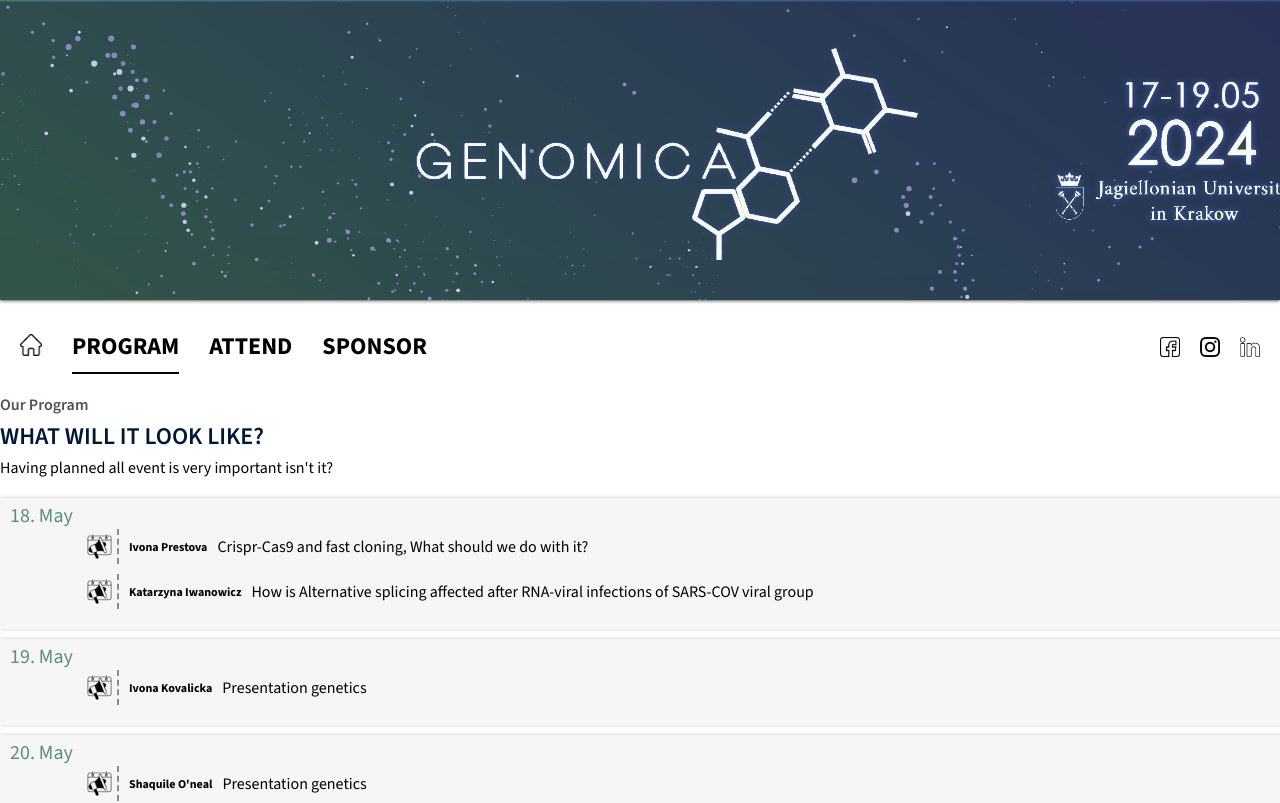
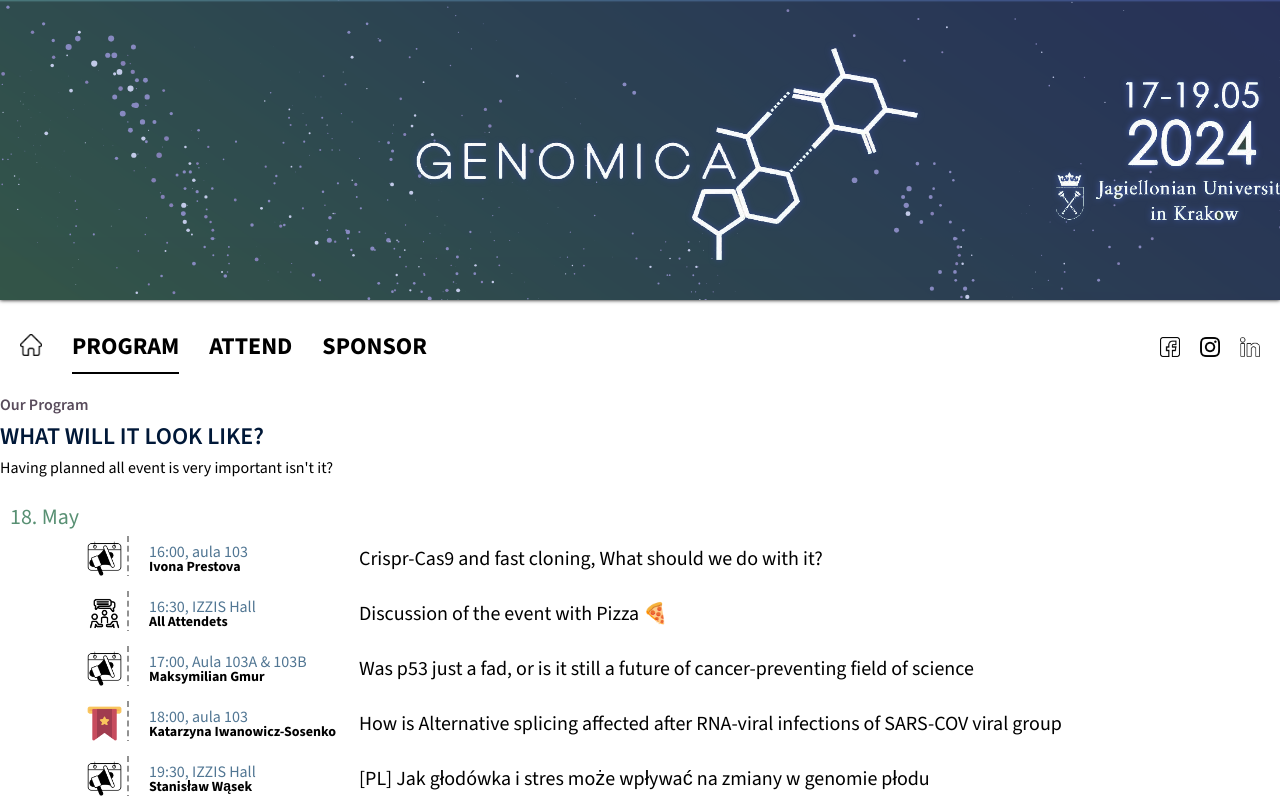
Before and after one commit to tzmcion/genomica, a React (Create React App) app: page /program in a window 1280 px wide. Shown: the top 803 px of the page. Built offline with nearby package versions, Linux system fonts and the light colour scheme.

Commit message:
Changed program

```diff
--- a/src/Components/Program/ProgramElement/ProgramElement.js
+++ b/src/Components/Program/ProgramElement/ProgramElement.js
@@ -1,17 +1,38 @@
-import React from 'react'
+import React,{useState} from 'react'
 import './ProgramElement.scss';
+
+function Event({el}){
+
+    const [open,setOpen] = useState(false);
+
+    const handleOpen = () =>{
+        setOpen(curr => !curr);
+    }
+
+    return (
+        <div onClick={handleOpen} className={`ProgramElement-Event ${open === true ? 'Event-Open' : ''}`}>
+                <div className='ProgramElement-Event-Title'>
+                    <img src={el.icon} alt='icon'/>
+                    <div className='ProgramElement-Event-Data'>
+                        <div className='ProgramElement-Event-Data-Left'>
+                            <h6>{el.time}</h6>
+                            <h5>{el.speaker}</h5>
+                        </div>
+                        <h4>{el.title}</h4>
+                    </div>
+                </div>
+                <div className='ProgramElement-Event-Description'>
+                    <p>{el.description}</p>
+                </div>
+        </div>
+    )
+}
 
 export default function ProgramElement({data,day}) {
 
     const renderElements = () =>{
         return data.map((el,index) =>{
-            return <div key={`Event${index}`} className='ProgramElement-Event'>
-                <img src={el.icon} alt='icon'/>
-                <div className='ProgramElement-Event-Data'>
-                    <h5>{el.speaker}</h5>
-                    <h4>{el.title}</h4>
-                </div>
-            </div>
+            return <Event key={`Event${index}`} el={el}/>
         })
     }
 
--- a/src/Components/Program/ProgramElement/ProgramElement.scss
+++ b/src/Components/Program/ProgramElement/ProgramElement.scss
@@ -2,28 +2,36 @@
     width: 100%;
     padding: 10px;
     padding-top: 4px;
-    margin-bottom: 10px;
-    background-color: #f6f6f8;
-    box-shadow: 0px 0px 4px rgba(0, 0, 0, 0.214);
+    margin-bottom: 20px;
+    // box-shadow: 0px 0px 4px rgba(0, 0, 0, 0.214);
+    // border-top: 2px dotted rgb(160, 160, 160);
     h3{
         color:#589073;
         margin: 0;
         padding: 0;
         font-weight: 400;
-        font-size: 20px;
+        font-size: 22px;
     }
     .ProgramElement-Events{
         width:90%;
         margin: 0px auto;
         .ProgramElement-Event{
+            max-height:40px;
+            overflow: hidden;
+            transition: 0.5s ease;
+            margin-bottom: 10px;
+            padding-top: 5px;
+            .ProgramElement-Event-Title{
                 display: flex;
                 flex-direction: row;
                 align-items: center;
                 justify-content: flex-start;
-            margin-bottom: 10px;
+                padding: 0px 10px 0px 10px;
+                margin-left: -10px;
+                width: 100%;
                 img{
-                width:25px;
-                height:25px;
+                    width:35px;
+                    height:35px;
                     padding: 5px;
                     border-right: 2px dashed rgba(0, 0, 0, 0.427);
                 }
@@ -32,20 +40,63 @@
                     flex-direction: row;
                     justify-content: flex-start;
                     align-items: center;
-                h4,h5{
+                    width: 100%;
+                    .ProgramElement-Event-Data-Left{
+                        display: flex;
+                        flex-direction: column;
+                        margin-left: 10px;
+                        align-items: flex-start;
+                        justify-content: center;
+                        min-width: fit-content;
+                        width: 200px;
+                        h5,h6{
                             margin: 0;
                             padding: 0;
                             margin-left: 10px;
+                            font-weight: 700;
+                            font-size: 14px;
+                            line-height: 14px;
                         }
-                h5{
-                    font-weight: 700;
-                    font-size: 12px;
+                        h6{
+                            font-weight: 500;
+                            color:#517693;
+                            font-size: 16px;
+                            line-height: 16px;
+                        }
                     }
                     h4{
+                        margin: 0;
+                        padding: 0;
+                        margin-left: 20px;
                         font-weight: 400;
-                    font-size: 16px;
+                        font-size: 20px;
+                        width: fit-content;
                     }
                 }
             }
+            .ProgramElement-Event-Description{
+               width:960px;
+               height: fit-content;
+               margin-left: 5px;
+               margin-top: 10px;
+               display: flex;
+               align-items: center;
+               border-radius: 5px;
+                p{
+                    margin: 0;
+                    padding-bottom: 10px;
+                    padding-top: 5px;
                 }
             }
+            &:hover{
+                cursor: pointer;
+                background-color: #f6f6f8;
+            }
+        }
+        .Event-Open{
+            max-height: 500px;
+            // background-color: #f6f6f8;
+            box-shadow: 0px 0px 6px rgba(0, 0, 0, 0.151);
+        }
+    }
+}
--- a/src/Utils/Data.js
+++ b/src/Utils/Data.js
@@ -1,4 +1,6 @@
 import null_icon from '../Assets/program/event.png';
+import main_event from '../Assets/program/main.png';
+import discussion from '../Assets/program/discussion.png';
 
 const Program = [
     {
@@ -6,16 +8,39 @@ const Program = [
         events:[
             {
                 title:"Crispr-Cas9 and fast cloning, What should we do with it?",
+/*Max 410 Ch*/  description:"Proin vel sollicitudin justo, tempus viverra sem. Nullam sed libero vel dui imperdiet eleifend. Duis sed fringilla dolor. Fusce tempor enim diam. Sed non luctus leo, congue dignissim tellus. Suspendisse a massa sapien. Pellentesque interdum erat eget dui lobortis efficitur. Aenean ut diam lobortis, dapibus massa at, ornare nisi. Cras ullamcorper arcu sed porttitor dictum. Morbi tellus nisl, tristique in in.",    //Description Limited, Max 255*2 characters
+                time:"16:00, aula 103",
+                speaker:"Ivona Prestova",
+                icon:null_icon
+            },
+            {
+                title:"Discussion of the event with Pizza 🍕",
                 description:"Lorem",
-                speaker:"Ivona Prestova",
+                time:"16:30, IZZIS Hall",
+                speaker:"All Attendets",
+                icon:discussion
+            },
+            {
+                title:"Was p53 just a fad, or is it still a future of cancer-preventing field of science",
+                description:"Lorem",
+                time:"17:00, Aula 103A & 103B",
+                speaker:"Maksymilian Gmur",
                 icon:null_icon
             },
             {
                 title:"How is Alternative splicing affected after RNA-viral infections of SARS-COV viral group",
                 description:"Lorem",
-                speaker:"Katarzyna Iwanowicz",
+                time:"18:00, aula 103",
+                speaker:"Katarzyna Iwanowicz-Sosenko",
+                icon:main_event
+            },
+            {
+                title:"[PL] Jak głodówka i stres może wpływać na zmiany w genomie płodu",
+                description:"Lorem",
+                time:"19:30, IZZIS Hall",
+                speaker:"Stanisław Wąsek",
                 icon:null_icon
-            }
+            },
         ]
     },
     {
@@ -24,6 +49,7 @@ const Program = [
             {
                 title:"Presentation genetics",
                 description:"Lorem",
+                time:"16:00, aula 103",
                 speaker:"Ivona Kovalicka",
                 icon:null_icon
             }
@@ -35,6 +61,7 @@ const Program = [
             {
                 title:"Presentation genetics",
                 description:"Lorem",
+                time:"16:00, aula 103",
                 speaker:"Shaquile O'neal",
                 icon:null_icon
             }
```
Also changed, not shown: src/Assets/program/discussion.png (added), src/Assets/program/main.png (added). Lines whose indentation alone changed are shown as unchanged.
